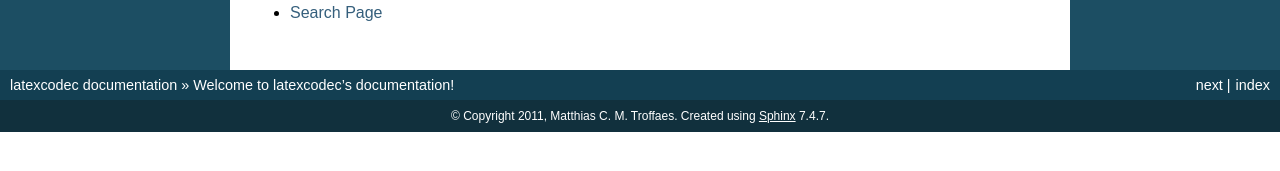
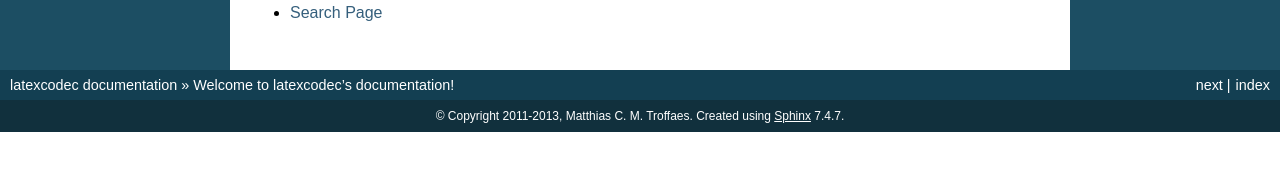
Before and after one commit to mcmtroffaes/latexcodec, a Sphinx documentation site: the page built from doc/index.rst, in a window 1280 px wide. Shown: the part 487-658 px from the top of the page. Built offline with Sphinx 7.4.7, drawn with Linux system fonts in a browser that asks for light colours; formulas are drawn with MathJax 3.

Commit message:
Some small cleanups.

```diff
--- a/doc/conf.py
+++ b/doc/conf.py
@@ -42,7 +42,7 @@ master_doc = 'index'
 
 # General information about the project.
 project = u'latexcodec'
-copyright = u'2011, Matthias C. M. Troffaes'
+copyright = u'2011-2013, Matthias C. M. Troffaes'
 
 # The version info for the project you're documenting, acts as replacement for
 # |version| and |release|, also used in various other places throughout the
@@ -123,7 +123,7 @@ html_theme = 'default'
 # Add any paths that contain custom static files (such as style sheets) here,
 # relative to this directory. They are copied after the builtin static files,
 # so a file named "default.css" will overwrite the builtin "default.css".
-html_static_path = ['_static']
+#html_static_path = ['_static']
 
 # If not '', a 'Last updated on:' timestamp is inserted at every page bottom,
 # using the given strftime format.
```
Also changed, not shown: .travis.yml, 1 other file.
